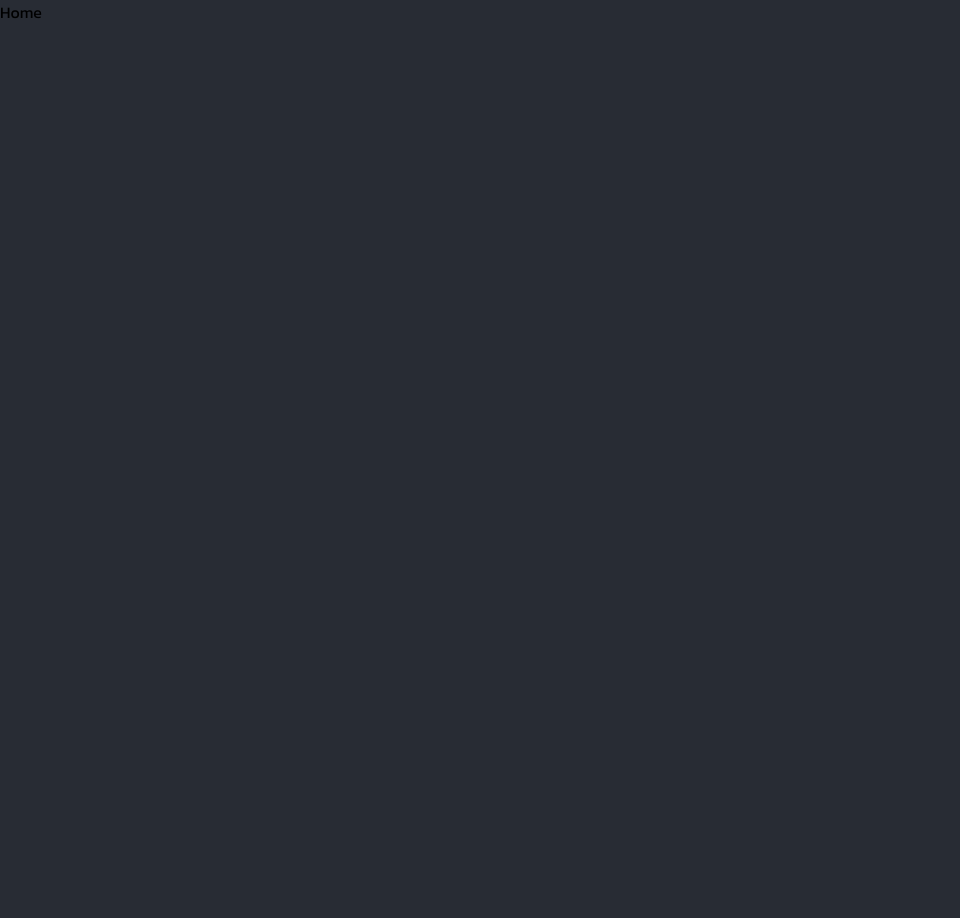
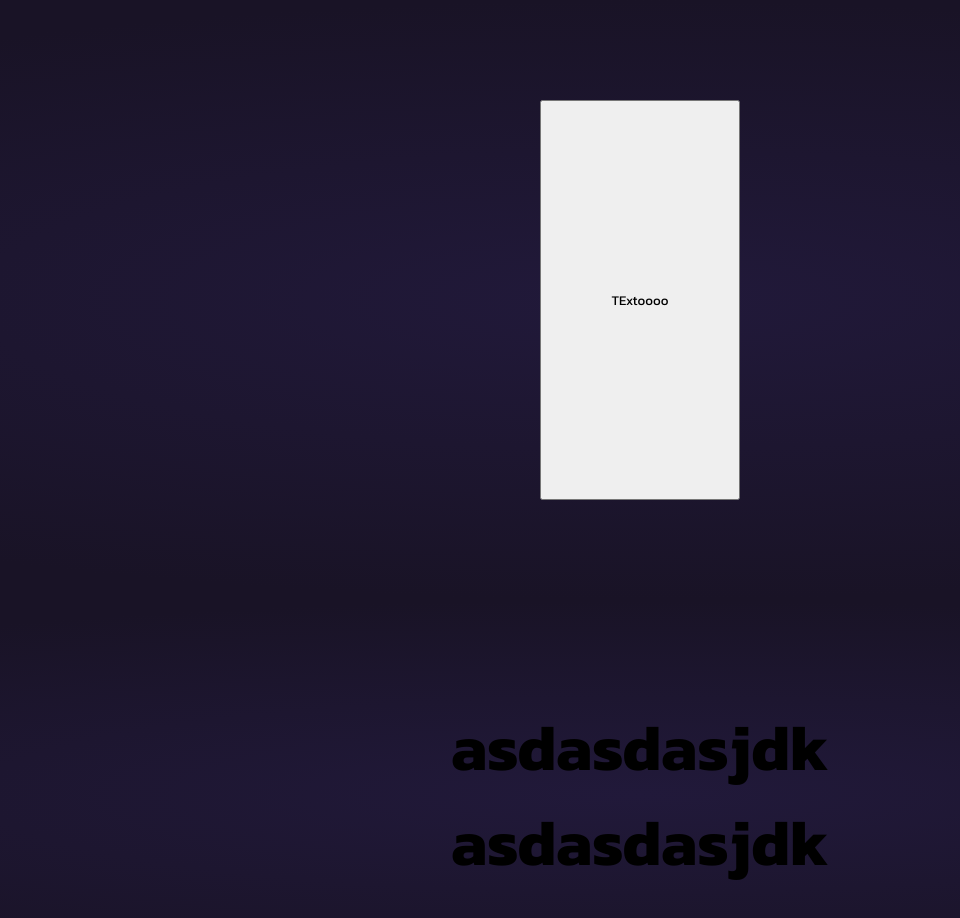
Before and after one commit to Develhope-e3/pancake-swap, a React (Create React App) app: page / in a window 1280 px wide. Shown: the top 918 px of the page, without its empty margins (0-960 px from the left). Before the commit the page ends 800 px from the top, so only its background shows below. Built offline with nearby package versions, Linux system fonts and the light colour scheme; the HTML template or start-up script is replaced by a standard one.

Commit message:
refactor: section

```diff
--- a/src/componentes/Section/Section.js
+++ b/src/componentes/Section/Section.js
@@ -11,20 +11,8 @@ import "./Section.scss";
  * @returns Estructura HTML
  */
 
-const Section = ({
-  className,
-  headSVG,
-  footSVG,
-  headSection,
-  bodySection,
-  footSection,
-}) => {
-  return (
-    <div className={className}>
-      {headSVG && headSVG};{headSection && headSection};
-      {bodySection && bodySection};{footSVG && footSVG};
-    </div>
-  );
+const Section = ({ children }) => {
+  return <div className={"main-section"}>{children}</div>;
 };
 
 export default Section;
--- a/src/componentes/Section/Section.scss
+++ b/src/componentes/Section/Section.scss
@@ -1,15 +1,16 @@
 .main-section {
-  margin: 0px;
-  padding: 0px;
+  padding-bottom: 100px;
+  padding-top: 100px;
   border: 0px;
   vertical-align: baseline;
 
   display: flex;
   flex-direction: column;
+  align-items: center;
+  justify-content: center;
   width: 100%;
-  background-image: radial-gradient(
-    103.12% 50% at 50% 50%,
-    rgb(33, 25, 58) 0%,
-    rgb(25, 19, 38) 100%
-  );
+  background-image: radial-gradient(103.12% 50% at 50% 50%,
+      rgb(33, 25, 58) 0%,
+      rgb(25, 19, 38) 100%);
+
 }
--- a/src/pages/Home.js
+++ b/src/pages/Home.js
@@ -1,7 +1,24 @@
 import React from "react";
-
+import Section from "../componentes/Section/Section";
+import ButtonPrimary from "../componentes/ButtonPrimary/ButtonPrimary";
 const Home = () => {
-  return <div>Home</div>;
+  return (
+    <div>
+      <Section>
+        <ButtonPrimary
+          className={"asdas"}
+          onClick={() => console.log("asdasd")}
+          widthValue={200}
+          heightValue={400}
+          texto={"TExtoooo"}
+        />
+      </Section>
+      <Section>
+        <h1>asdasdasjdk</h1>
+        <h1>asdasdasjdk</h1>
+      </Section>
+    </div>
+  );
 };
 
 export default Home;
```
